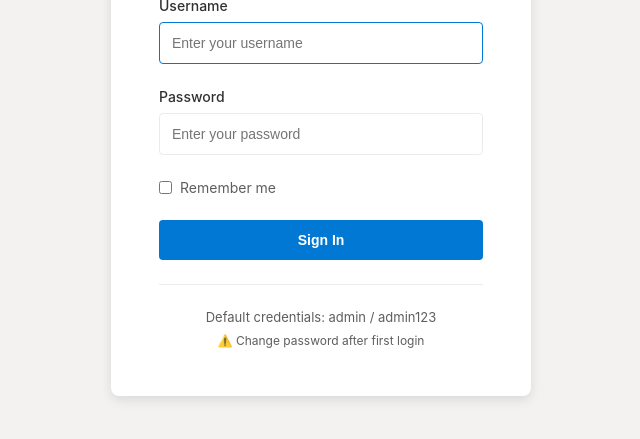
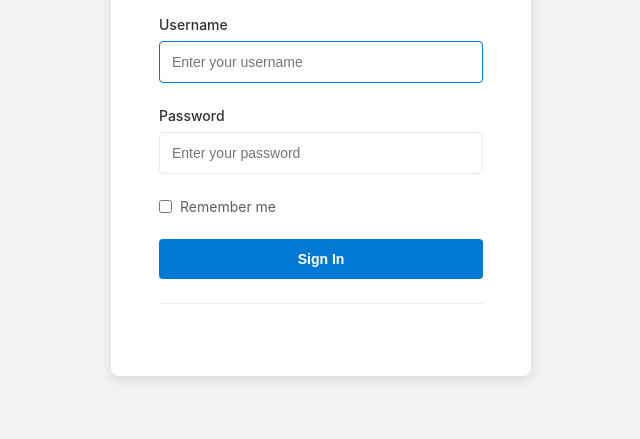
Before and after one commit to cs97jjm3/mgc-ado-tracker, a browser extension: page public/login.html in a window 1280 px wide. Shown: the part 321-760 px from the top of the page, without its empty margins (319-959 px from the left). Drawn offline with Linux system fonts and the light colour scheme; no server answers.

Commit message:
removed testing password and username

```diff
--- a/public/login.html
+++ b/public/login.html
@@ -247,8 +247,6 @@
         </form>
 
         <div class="footer">
-            <p>Default credentials: admin / admin123</p>
-            <p style="margin-top: 8px; font-size: 12px;">⚠️ Change password after first login</p>
         </div>
     </div>
 
```
